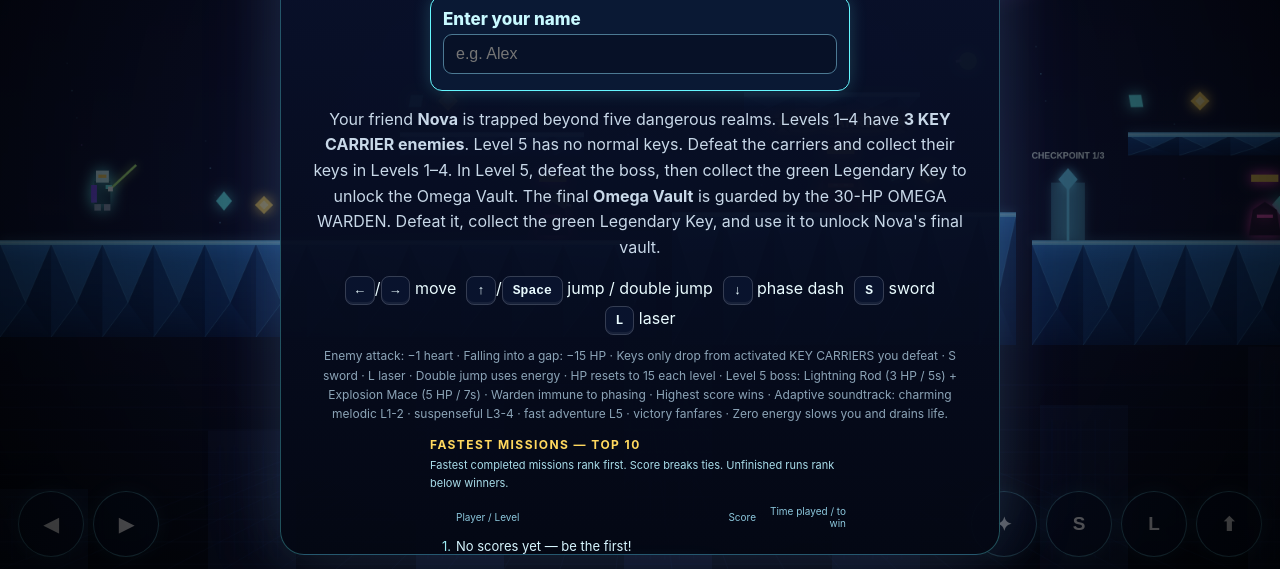
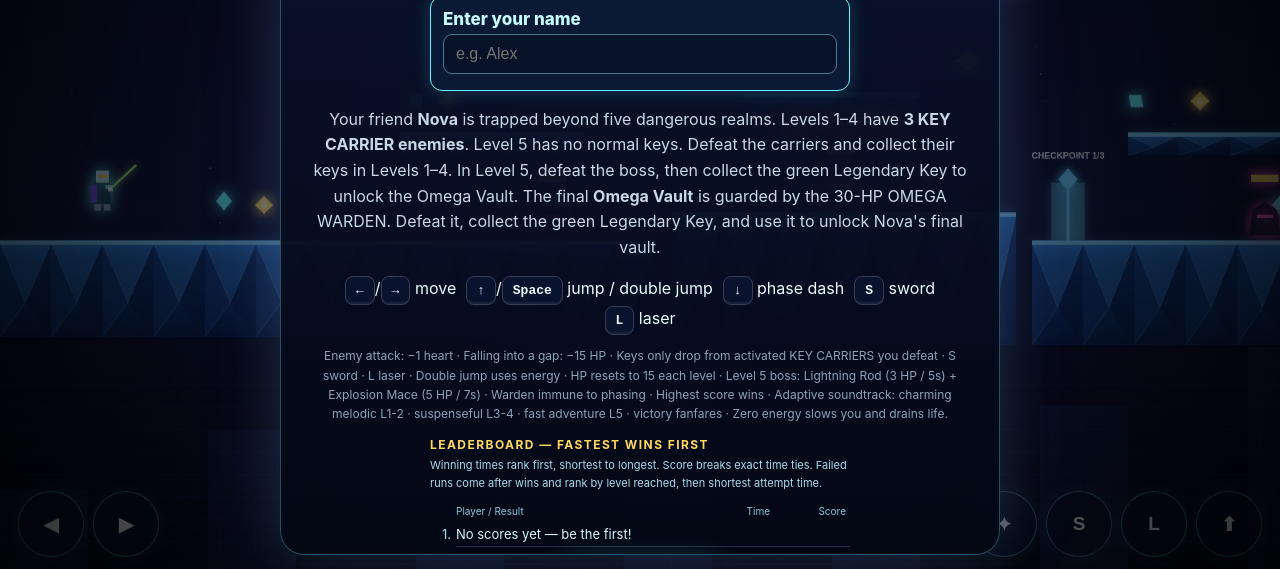
Before and after one commit to stevenliu0213-hub/mission-impossible-game, a plain HTML site: page index.html in a window 1280 px wide. Shown: the part 231-800 px from the top of the page. Drawn offline with Linux system fonts and the light colour scheme; animation ran at ten frames a second.

Commit message:
Show explicit fastest-wins ranking, time first, accurate hundredths and separate failed-run priority

```diff
--- a/index.html
+++ b/index.html
@@ -93,18 +93,29 @@
   rep("  let bestScore=0;",`  let bestScore=0;
   let playerName='',runSaved=false,runStartedAt=null,runElapsedMs=null;
   function formatWinTime(ms){if(!Number.isFinite(ms)||ms<0)return '—';const sec=Math.floor(ms/1000),h=Math.floor(sec/3600),m=Math.floor(sec/60)%60,ss=String(sec%60).padStart(2,'0');return h?h+':'+String(m).padStart(2,'0')+':'+ss:Math.floor(sec/60)+':'+ss;}
+  function elapsedTime(row){
+    const ms=Number.isFinite(row.elapsedMs)?row.elapsedMs:row.timeToWinMs;
+    return Number.isFinite(ms)&&ms>=0?ms:Infinity;
+  }
   function winningTime(row){
     if(!row.win)return Infinity;
     const ms=Number.isFinite(row.timeToWinMs)?row.timeToWinMs:row.elapsedMs;
     return Number.isFinite(ms)&&ms>=0?ms:Infinity;
   }
   function rankRuns(a,b){
-    const aw=winningTime(a),bw=winningTime(b);
     const group=row=>Number.isFinite(winningTime(row))?0:row.win?1:2;
     const g=group(a)-group(b);
     if(g)return g;
-    if(Number.isFinite(aw)&&Number.isFinite(bw)&&aw!==bw)return aw-bw;
-    return b.score-a.score||(b.level||0)-(a.level||0);
+    if(group(a)===0){
+      const diff=winningTime(a)-winningTime(b);
+      if(diff)return diff;
+    }else if(group(a)===2){
+      const progress=(b.level||0)-(a.level||0);
+      if(progress)return progress;
+      const at=elapsedTime(a),bt=elapsedTime(b);
+      if(at!==bt)return at<bt?-1:1;
+    }
+    return b.score-a.score;
   }
   let scores=[];
   const scoreKey='missionImpossible.namedLeaderboard.v1';
@@ -120,6 +131,7 @@
     try{localStorage.setItem(scoreKey,JSON.stringify(scores))}catch(_){}
   }
   function setupNamedBoard(button){
+    scores.sort(rankRuns);
     const wrap=document.createElement('section');
     wrap.className='namedBoard';
     const label=document.createElement('label');
@@ -127,17 +139,17 @@
     const name=document.createElement('input');
     name.type='text'; name.id='playerNameInput'; name.name='playerName'; name.maxLength=24; name.required=true; name.placeholder='e.g. Alex';name.autocomplete='nickname';name.value=playerName; label.htmlFor=name.id;
     label.appendChild(name);const entry=document.createElement('section');entry.className='namedEntry';entry.appendChild(label);const title=card.querySelector('h2');if(title)title.after(entry);else card.prepend(entry);
-    const heading=document.createElement('h3');heading.textContent='FASTEST MISSIONS — TOP 10';wrap.appendChild(heading);
-    const rule=document.createElement('p');rule.style.cssText='font-size:11px;color:#a9ddea;margin:4px 0 8px';rule.textContent='Fastest completed missions rank first. Score breaks ties. Unfinished runs rank below winners.';wrap.appendChild(rule);
-    const columns=document.createElement('div');columns.className='scoreColumns';columns.innerHTML='<span>Player / Level</span><span>Score</span><span>Time played / to win</span>';wrap.appendChild(columns);
+    const heading=document.createElement('h3');heading.textContent='LEADERBOARD — FASTEST WINS FIRST';wrap.appendChild(heading);
+    const rule=document.createElement('p');rule.style.cssText='font-size:11px;color:#a9ddea;margin:4px 0 8px';rule.textContent='Winning times rank first, shortest to longest. Score breaks exact time ties. Failed runs come after wins and rank by level reached, then shortest attempt time.';wrap.appendChild(rule);
+    const columns=document.createElement('div');columns.className='scoreColumns';columns.innerHTML='<span>Player / Result</span><span>Time</span><span>Score</span>';wrap.appendChild(columns);
     const list=document.createElement('ol');
     if(!scores.length){const empty=document.createElement('li');empty.textContent='No scores yet — be the first!';list.appendChild(empty);}
     scores.forEach(row=>{
       const li=document.createElement('li'),who=document.createElement('span'),points=document.createElement('b');
-      who.textContent=row.name+' · '+(row.win?'Complete':'Level '+row.level);
+      who.textContent=row.name+' · '+(row.win?'WON':'DNF · L'+row.level);
       points.textContent=row.score.toLocaleString();
-      const time=document.createElement('span');time.className='winTime';time.textContent=Number.isFinite(row.elapsedMs)?formatWinTime(row.elapsedMs):Number.isFinite(row.timeToWinMs)?formatWinTime(row.timeToWinMs):'Not recorded';time.title=row.win?'Time to win':'Time played before defeat';
-      li.append(who,points,time);list.appendChild(li);
+      const time=document.createElement('span');time.className='winTime';const ms=row.win?winningTime(row):elapsedTime(row);time.textContent=Number.isFinite(ms)?formatWinTime(ms)+'.'+String(Math.floor(ms%1000/10)).padStart(2,'0'):'Not recorded';time.title=row.win?'Time to win':'Time played before defeat';
+      li.append(who,time,points);list.appendChild(li);
     });
     wrap.appendChild(list);
     button.before(wrap);
@@ -233,7 +245,7 @@
   .namedEntry input:focus{outline:2px solid #65f7ff;outline-offset:2px}.namedBoard h3{font-size:12px;letter-spacing:.12em;color:#ffd85e;margin:14px 0 5px}
   .namedBoard ol{margin:0;padding:0 0 0 26px;max-height:152px;overflow:auto;font-size:13px}
   .namedBoard li{padding:4px 4px 4px 0;color:#d7f6ff;border-bottom:1px solid #26334a}
-  .namedBoard li b{color:#ffdb77;text-align:right}.scoreColumns,.namedBoard li{display:grid;grid-template-columns:minmax(0,1fr) 72px 82px;gap:8px;align-items:center}.scoreColumns{font-size:10px;color:#8cc7dc;margin-left:26px;padding:5px 4px 5px 0}.scoreColumns span:not(:first-child),.winTime{text-align:right}.winTime{font-variant-numeric:tabular-nums;color:#9dffc9;overflow-wrap:anywhere}.namedBoard li>span:first-child{overflow-wrap:anywhere}.namedBoard li{position:relative;counter-increment:scoreRank}.namedBoard ol{counter-reset:scoreRank}.namedBoard li:before{content:counter(scoreRank) '.';position:absolute;right:calc(100% + 5px);color:#9debf2}
+  .namedBoard li b{color:#ffdb77;text-align:right}.scoreColumns,.namedBoard li{display:grid;grid-template-columns:minmax(0,1fr) 94px 68px;gap:8px;align-items:center}.scoreColumns{font-size:10px;color:#8cc7dc;margin-left:26px;padding:5px 4px 5px 0}.scoreColumns span:not(:first-child),.winTime{text-align:right}.winTime{font-variant-numeric:tabular-nums;color:#9dffc9;overflow-wrap:anywhere}.namedBoard li>span:first-child{overflow-wrap:anywhere}.namedBoard li{position:relative;counter-increment:scoreRank}.namedBoard ol{counter-reset:scoreRank}.namedBoard li:before{content:counter(scoreRank) '.';position:absolute;right:calc(100% + 5px);color:#9debf2}
   .nameError{color:#ff8998;font-size:12px;margin-top:4px}
   </style></head>`);
   return html;
```
